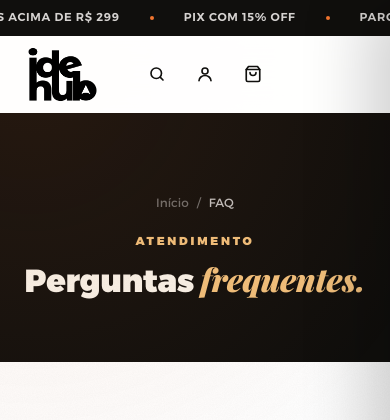
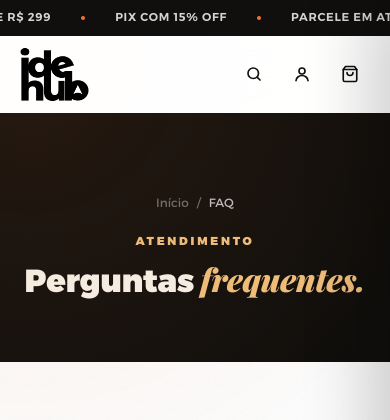
Before and after one commit to marcospdosantos-cmyk/site-idehub, a PHP site: page /faq.html in a window 390 px wide. Shown: the top 420 px of the page. Run offline with PHP 8.4, Linux system fonts and the light colour scheme; some libraries are stand-ins or nearby versions.

Commit message:
fix(mobile): utility strip loop animation + nav icons flush right
- Remove justify-content:center from utility inner so duplicated marquee tracks scroll continuously via translateX(-100%)
- Apply utility-scroll animation (20s) to .ide-utility-marquee with flex-shrink:0
- On mobile (<720px), override nav-inner to 2-column auto/auto grid with space-between so logo stays left and action icons align right

Co-Authored-By: Claude Sonnet 4.6 <noreply@anthropic.com>

```diff
--- a/navbar.jsx
+++ b/navbar.jsx
@@ -32,13 +32,16 @@ function Navbar({ onSearchOpen, onCartOpen, cartCount }) {
       {/* Top utility strip */}
       <div className="ide-utility-strip">
         <div className="ide-utility-inner">
-          <span className="ide-utility-marquee">
+          {[0, 1].map(n => (
+            <span key={n} className="ide-utility-marquee" aria-hidden={n === 1 ? "true" : undefined}>
               <span>Frete grátis em compras acima de R$ 299</span>
               <span className="dot" />
               <span>Pix com 15% OFF</span>
               <span className="dot" />
               <span>Parcele em até 6x sem juros</span>
+              <span className="dot" />
             </span>
+          ))}
         </div>
       </div>
 
--- a/styles.css
+++ b/styles.css
@@ -180,7 +180,6 @@ body::before {
   height: 36px;
   display: flex;
   align-items: center;
-  justify-content: center;
   white-space: nowrap;
   overflow: hidden;
   position: relative;
@@ -189,6 +188,8 @@ body::before {
   display: inline-flex;
   gap: 28px;
   align-items: center;
+  flex-shrink: 0;
+  animation: utility-scroll 20s linear infinite;
 }
 .ide-utility-marquee .dot {
   width: 4px; height: 4px;
@@ -2649,6 +2650,12 @@ body::before {
   .ide-drop-clock { gap: 4px; }
   .ide-drop-block { min-width: 52px; padding: 10px 8px; }
   .ide-nav-list { display: none; }
+  .ide-nav-inner {
+    grid-template-columns: auto auto;
+    justify-content: space-between;
+    gap: 0;
+    padding: 0 20px;
+  }
 }
 
 @media (max-width: 400px) {
```
Lines whose indentation alone changed are shown as unchanged.
